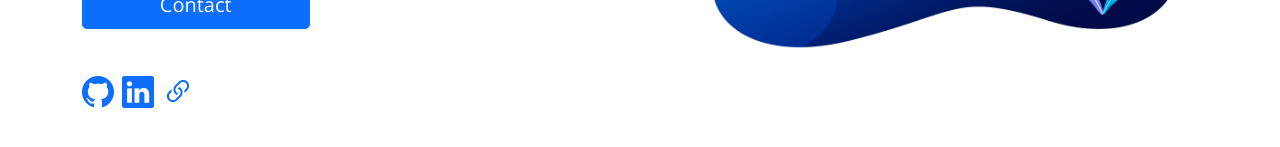
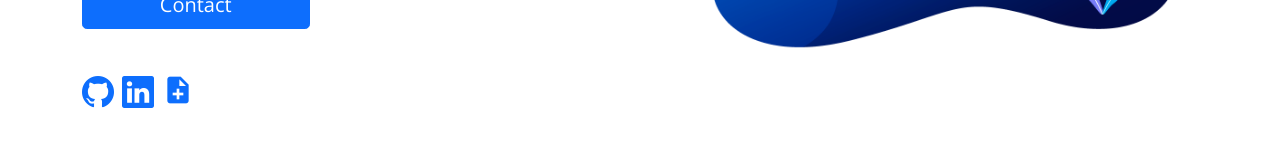
Before and after one commit to Wissem-remote/PortFolio, a React (Create React App) app: page / in a window 1280 px wide. Shown: the part 491-638 px from the top of the page. Built offline with nearby package versions, Linux system fonts and the light colour scheme.

Commit message:
PortFolio IconCV

```diff
--- a/src/Content/Home.js
+++ b/src/Content/Home.js
@@ -60,7 +60,7 @@ export const Home=()=> {
             <ul className="list-inline">
                 <motion.li  transition={{ type: "tween", duration: 0.5 }} whileHover={{ scale: 1.1, y: -10 }} className="list-inline-item"><a href="https://github.com/Wissem-remote" ><i className="bi bi-github" style={{fontSize: '2rem'}}></i></a></motion.li>
                 <motion.li transition={{ type: "tween", duration: 0.5 }} whileHover={{ scale: 1.1, y: -10 }} className="list-inline-item">  <a href="https://www.linkedin.com/in/wissem-rezki-3b4889231/"><i className="bi bi-linkedin" style={{fontSize: '2rem'}}></i></a></motion.li>
-                <motion.li transition={{ type: "tween", duration: 0.5 }} whileHover={{ scale: 1.1, y: -10 }} className="list-inline-item">  <a href="https://media.graphassets.com/oqzjjHeWTg2HfWpKDmNN"><i className="bi bi-link-45deg" style={{fontSize: '2rem'}}></i></a></motion.li>
+                <motion.li transition={{ type: "tween", duration: 0.5 }} whileHover={{ scale: 1.1, y: -10 }} className="list-inline-item">  <a href="https://media.graphassets.com/oqzjjHeWTg2HfWpKDmNN"><i className="bx bxs-file-plus " style={{fontSize: '2rem'}}></i></a></motion.li>
             </ul>
             </motion.div>
         </div>
--- a/src/Content/work.js
+++ b/src/Content/work.js
@@ -32,7 +32,7 @@ export const Work=()=> {
                     whileHover={{ scale: 1.1 }}
                     className="card w" >
 
-                    <img src="/img/geek.png" className="card-img-top img " alt="Web-site"/>
+                    <img src="/img/geek.png"  className="card-img-top img " alt="Web-site"/>
 
 
 
```
